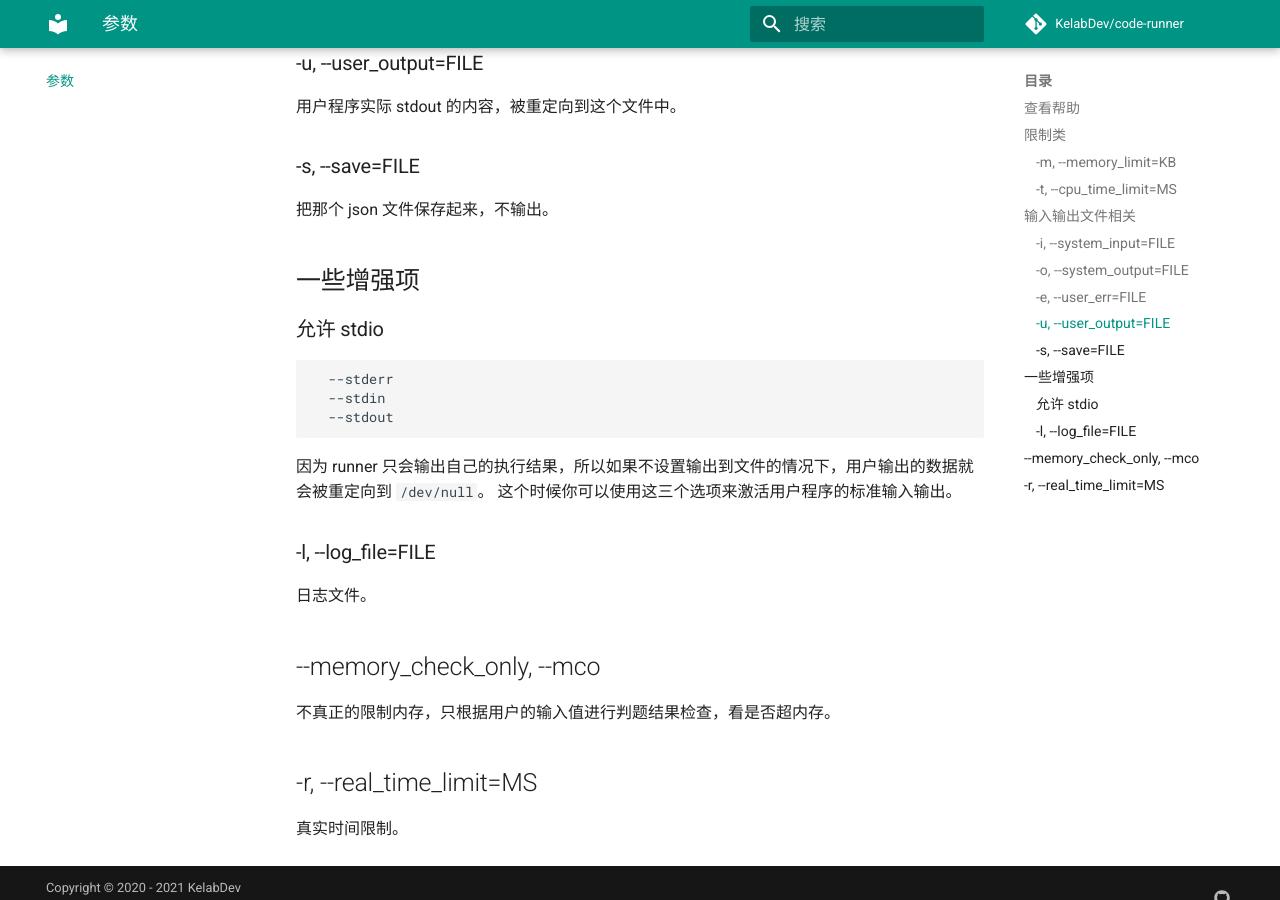
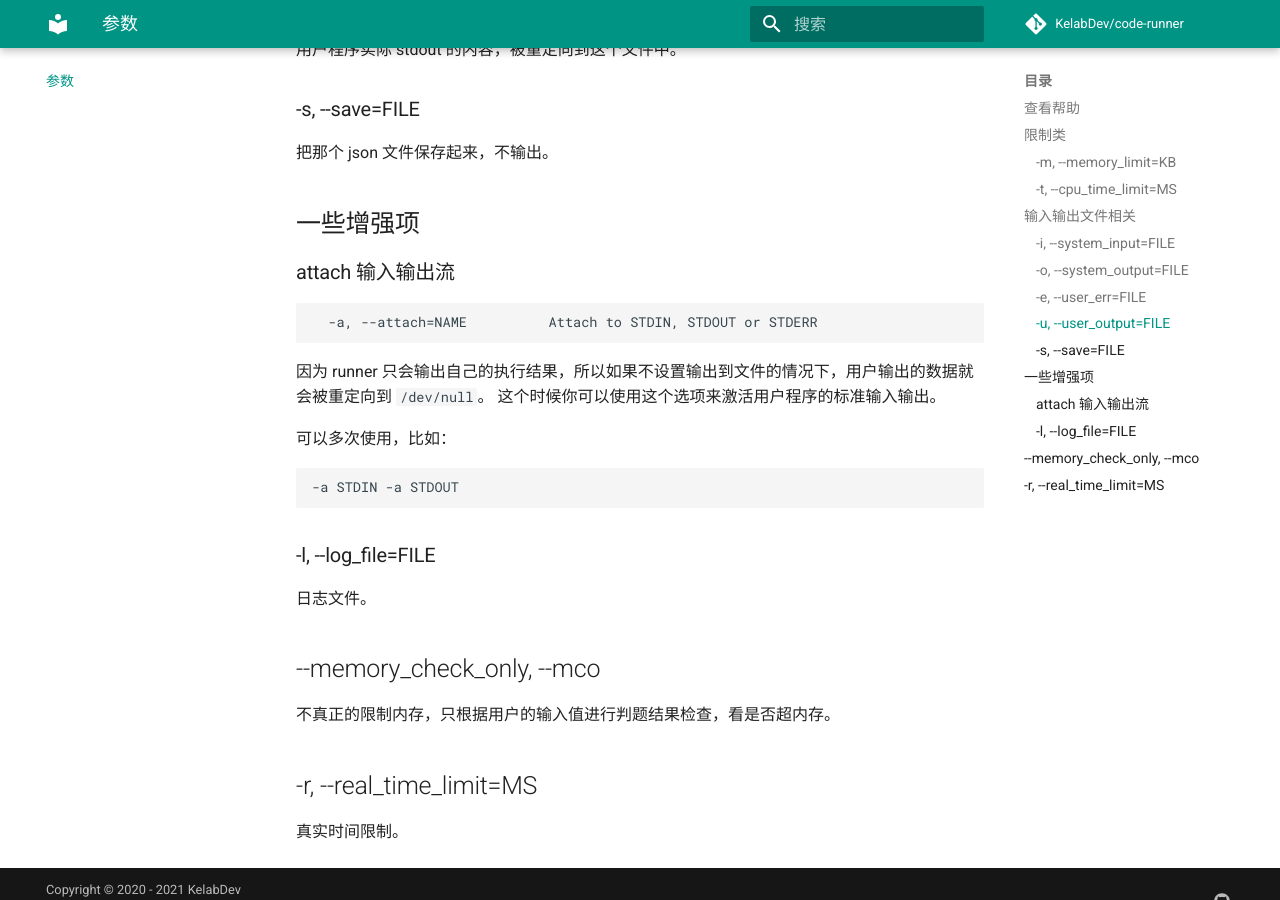
Before and after one commit to Kelab/code-runner, an MkDocs documentation site: the page built from docs/opts.md, in a window 1280 px wide and 900 px high, scrolled down 1470 px. Built offline with MkDocs 1.6.1 and Material for MkDocs 9.7.7, drawn with Linux system fonts in a browser that asks for light colours; comment, search, counter and statistics services are not loaded; some of the changed text lies outside the part shown.

Commit message:
feat: remove std(err|in|out)

````diff
--- a/docs/opts.md
+++ b/docs/opts.md
@@ -67,16 +64,20 @@ CPU 时间限制。
 
 ## 一些增强项
 
-### 允许 stdio
+### attach 输入输出流
 
 ```txt
-  --stderr
-  --stdin
-  --stdout
+  -a, --attach=NAME          Attach to STDIN, STDOUT or STDERR
 ```
 
 因为 runner 只会输出自己的执行结果，所以如果不设置输出到文件的情况下，用户输出的数据就会被重定向到 `/dev/null`。
-这个时候你可以使用这三个选项来激活用户程序的标准输入输出。
+这个时候你可以使用这个选项来激活用户程序的标准输入输出。
+
+可以多次使用，比如：
+
+```bash
+-a STDIN -a STDOUT
+```
 
 ### -l, --log_file=FILE
 
````
Also changed, not shown: other parts of docs/opts.md (+2 -5 lines), 1 other file.
